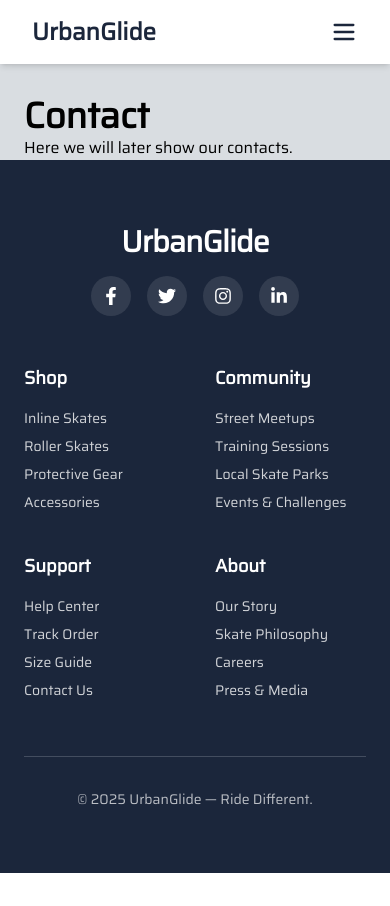
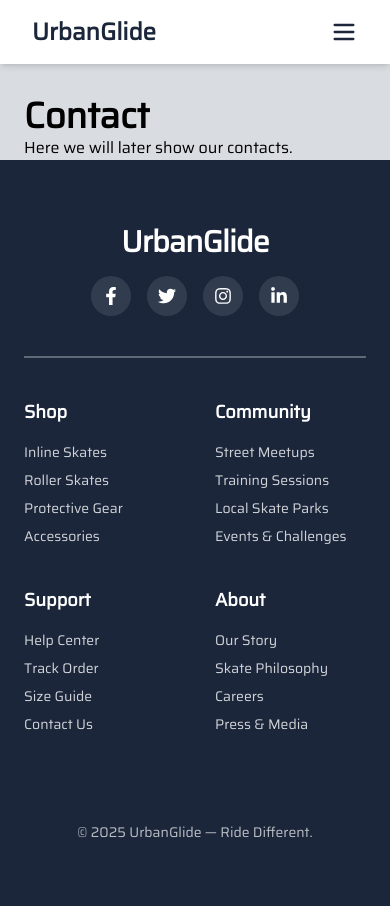
Before and after one commit to SundayEsther7/Fashion, a React (Vite) app in the folder client/: page /contact in a window 390 px wide. Before the commit the page ends 873 px from the top, so only its background shows below. Built offline with nearby package versions, Linux system fonts and the light colour scheme.

Commit message:
Footer responsive

```diff
--- a/client/src/components/layout/Footer.jsx
+++ b/client/src/components/layout/Footer.jsx
@@ -12,13 +12,16 @@ export default function Footer() {
       <div className="max-w-[1240px] mx-auto">
 
         {/* Top: Logo + Social */}
-        <div className="flex flex-col md:flex-row justify-between items-center mb-12">
+        <div className="flex flex-col md:flex-row justify-between items-center mb-10">
           <h2 className="text-3xl font-extrabold tracking-tight">UrbanGlide</h2>
 
+          {/* Social icons */}
           <div className="flex gap-4 mt-4 md:mt-0">
             {[FaFacebookF, FaTwitter, FaInstagram, FaLinkedinIn].map((Icon, i) => (
-    <div
+              <a
                 key={i}
+                href="#"
+                aria-label={`Visit our ${Icon.name.replace("Fa", "")}`}
                 className="
                   w-10 h-10 flex items-center justify-center rounded-full
                   bg-white/10 text-white
@@ -28,15 +31,16 @@ export default function Footer() {
                 "
               >
                 <Icon className="text-lg" />
-    </div>
+              </a>
             ))}
           </div>
+        </div>
 
-        </div>
+        {/* NEW Divider line under socials */}
+        <div className="w-full border-t-2 border-white/30 mb-10"></div>
 
         {/* Middle: Links */}
         <div className="grid grid-cols-2 md:grid-cols-4 gap-10 mb-14">
-
           <div>
             <h3 className="font-semibold text-lg mb-4">Shop</h3>
             <ul className="space-y-2 opacity-80 text-sm">
@@ -76,11 +80,10 @@ export default function Footer() {
               <li>Press & Media</li>
             </ul>
           </div>
-
         </div>
 
         {/* Bottom */}
-        <div className="border-t border-neutralLight/30 pt-8 text-center text-sm opacity-70">
+        <div className="pt-8 text-center text-sm opacity-70">
           © {new Date().getFullYear()} UrbanGlide — Ride Different.
         </div>
       </div>
```
Lines whose indentation alone changed are shown as unchanged.
